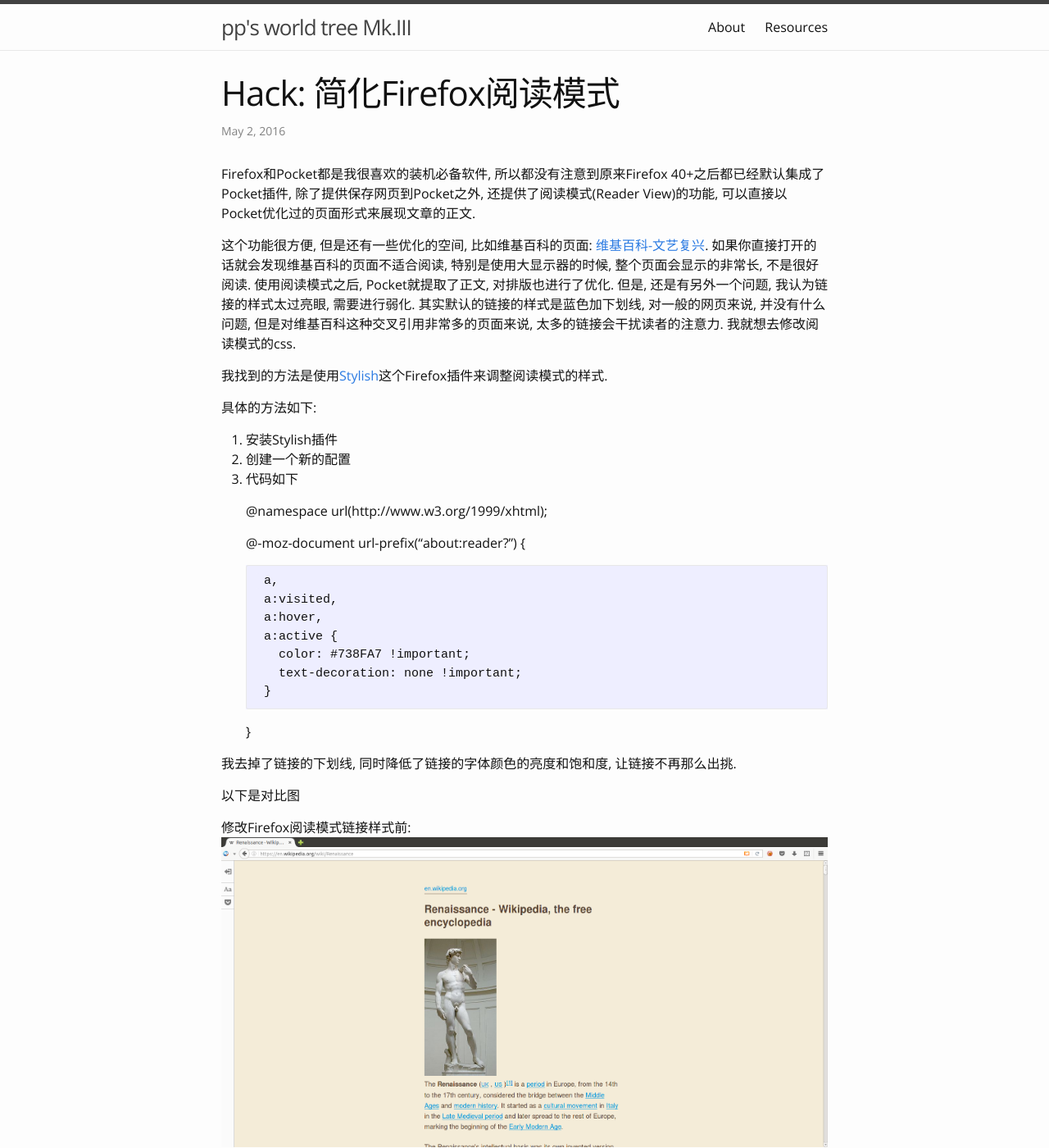
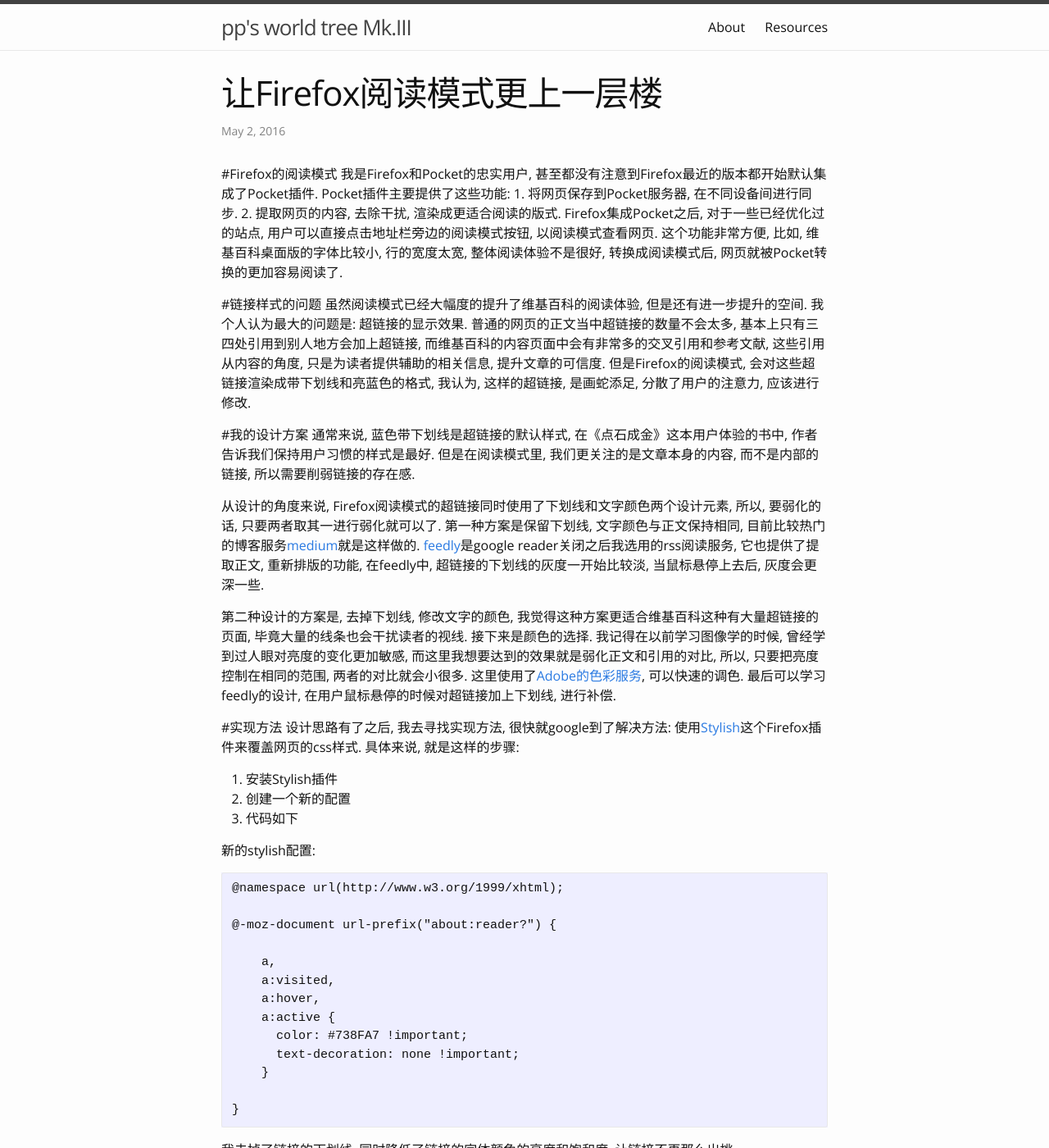
Before and after one commit to pp2moonbird/pp2moonbird.github.io, a Jekyll site: the page built from _posts/2016-05-02-Firefox-Reader-View-Simplified.markdown, in a window 1280 px wide and 1400 px high. Shown: the whole window at 82% size. Built offline with Jekyll 4.4.1, drawn with Linux system fonts in a browser that asks for light colours; comment, search, counter and statistics services are not loaded; some of the changed text lies outside the part shown.

Commit message:
add new line

```diff
--- a/_posts/2016-05-02-Firefox-Reader-View-Simplified.markdown
+++ b/_posts/2016-05-02-Firefox-Reader-View-Simplified.markdown
@@ -1,22 +1,32 @@
 ---
 layout: post
-title: "Hack: 简化Firefox阅读模式"
+title: "让Firefox阅读模式更上一层楼"
 date : 2016-05-02 09:47:21 +8000
 categories: hack
 ---
 
 
-Firefox和Pocket都是我很喜欢的装机必备软件, 所以都没有注意到原来Firefox 40+之后都已经默认集成了Pocket插件, 除了提供保存网页到Pocket之外, 还提供了阅读模式(Reader View)的功能, 可以直接以Pocket优化过的页面形式来展现文章的正文.
+#Firefox的阅读模式
+我是Firefox和Pocket的忠实用户, 甚至都没有注意到Firefox最近的版本都开始默认集成了Pocket插件. Pocket插件主要提供了这些功能: 1. 将网页保存到Pocket服务器, 在不同设备间进行同步. 2. 提取网页的内容, 去除干扰, 渲染成更适合阅读的版式. Firefox集成Pocket之后, 对于一些已经优化过的站点, 用户可以直接点击地址栏旁边的阅读模式按钮, 以阅读模式查看网页. 这个功能非常方便, 比如, 维基百科桌面版的字体比较小, 行的宽度太宽, 整体阅读体验不是很好, 转换成阅读模式后, 网页就被Pocket转换的更加容易阅读了.
 
-这个功能很方便, 但是还有一些优化的空间, 比如维基百科的页面: [维基百科-文艺复兴](https://en.wikipedia.org/wiki/Renaissance). 如果你直接打开的话就会发现维基百科的页面不适合阅读, 特别是使用大显示器的时候, 整个页面会显示的非常长, 不是很好阅读. 使用阅读模式之后, Pocket就提取了正文, 对排版也进行了优化. 但是, 还是有另外一个问题, 我认为链接的样式太过亮眼, 需要进行弱化. 其实默认的链接的样式是蓝色加下划线, 对一般的网页来说, 并没有什么问题, 但是对维基百科这种交叉引用非常多的页面来说, 太多的链接会干扰读者的注意力. 我就想去修改阅读模式的css.
+#链接样式的问题
+虽然阅读模式已经大幅度的提升了维基百科的阅读体验, 但是还有进一步提升的空间. 我个人认为最大的问题是: 超链接的显示效果. 普通的网页的正文当中超链接的数量不会太多, 基本上只有三四处引用到别人地方会加上超链接, 而维基百科的内容页面中会有非常多的交叉引用和参考文献, 这些引用从内容的角度, 只是为读者提供辅助的相关信息, 提升文章的可信度. 但是Firefox的阅读模式, 会对这些超链接渲染成带下划线和亮蓝色的格式, 我认为, 这样的超链接, 是画蛇添足, 分散了用户的注意力, 应该进行修改.
 
-我找到的方法是使用[Stylish](https://addons.mozilla.org/en-us/firefox/addon/stylish/)这个Firefox插件来调整阅读模式的样式.
+#我的设计方案
+通常来说, 蓝色带下划线是超链接的默认样式, 在《点石成金》这本用户体验的书中, 作者告诉我们保持用户习惯的样式是最好. 但是在阅读模式里, 我们更关注的是文章本身的内容, 而不是内部的链接, 所以需要削弱链接的存在感.
 
-具体的方法如下:
+从设计的角度来说, Firefox阅读模式的超链接同时使用了下划线和文字颜色两个设计元素, 所以, 要弱化的话, 只要两者取其一进行弱化就可以了. 第一种方案是保留下划线, 文字颜色与正文保持相同, 目前比较热门的博客服务[medium](https://www.medium.com)就是这样做的. [feedly](https://www.feedly.com)是google reader关闭之后我选用的rss阅读服务, 它也提供了提取正文, 重新排版的功能, 在feedly中, 超链接的下划线的灰度一开始比较淡, 当鼠标悬停上去后, 灰度会更深一些.
+
+第二种设计的方案是, 去掉下划线, 修改文字的颜色, 我觉得这种方案更适合维基百科这种有大量超链接的页面, 毕竟大量的线条也会干扰读者的视线. 接下来是颜色的选择. 我记得在以前学习图像学的时候, 曾经学到过人眼对亮度的变化更加敏感, 而这里我想要达到的效果就是弱化正文和引用的对比, 所以, 只要把亮度控制在相同的范围, 两者的对比就会小很多. 这里使用了[Adobe的色彩服务](https://color.adobe.com/), 可以快速的调色. 最后可以学习feedly的设计, 在用户鼠标悬停的时候对超链接加上下划线, 进行补偿.
+
+#实现方法
+设计思路有了之后, 我去寻找实现方法, 很快就google到了解决方法: 使用[Stylish](https://addons.mozilla.org/en-us/firefox/addon/stylish/)这个Firefox插件来覆盖网页的css样式. 具体来说, 就是这样的步骤:
 
 1. 安装Stylish插件
 2. 创建一个新的配置
 3. 代码如下
+
+新的stylish配置:
 
     @namespace url(http://www.w3.org/1999/xhtml);
 
@@ -43,4 +53,7 @@
 修改Firefox阅读模式链接样式后:
 ![WorldHistory]({{ site.url }}/image/Firefox-reader-view-after.png)
 
+#总结
+通过Stylish插件, 弱化了Firefox阅读模式的超链接显示效果, 提升了阅读维基百科时的体验.
+
 希望对你有帮助
```
